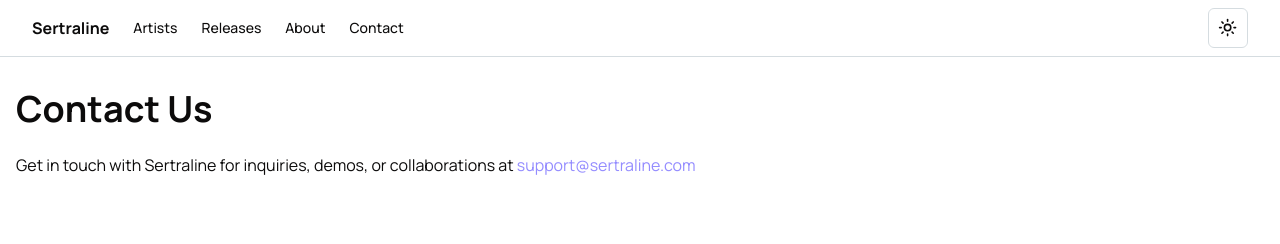
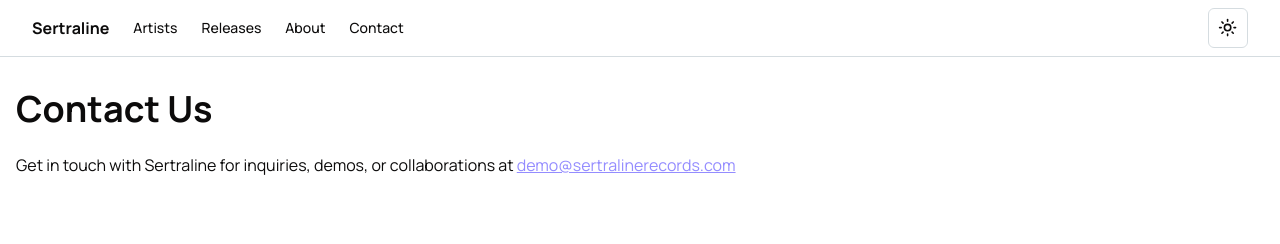
Before and after one commit to deniznobody/sertraline, a Next.js app: page /contact in a window 1280 px wide. Shown: the top 244 px of the page. Built offline with nearby package versions, Linux system fonts and the light colour scheme.

Commit message:
card style fix

```diff
--- a/app/contact/page.tsx
+++ b/app/contact/page.tsx
@@ -2,7 +2,7 @@
     return (
       <div className="container mx-auto px-4 py-8">
         <h1 className="text-4xl font-bold mb-6">Contact Us</h1>
-        <p>Get in touch with Sertraline for inquiries, demos, or collaborations at <a className="text-primary">support@sertraline.com</a></p>
+        <p>Get in touch with Sertraline for inquiries, demos, or collaborations at <a href="mailto:demo@sertralinerecords.com" className="underline text-primary">demo@sertralinerecords.com</a></p>
         {/* Add a contact form or contact information here */}
       </div>
     )
--- a/app/releases/page.tsx
+++ b/app/releases/page.tsx
@@ -50,7 +50,7 @@
         {releases.length > 0 ? (
           <div className="grid grid-cols-1 sm:grid-cols-2 md:grid-cols-3 gap-8">
             {releases.map((release, index) => (
-              <Card key={index}>
+              <Card key={index} className="border shadow-md hover:shadow-lg transition-shadow p-0 rounded-md">
                 <CardContent className="p-6 flex flex-col items-center">
                   <Image
                     src={release.image || '/placeholder.svg'}
```
